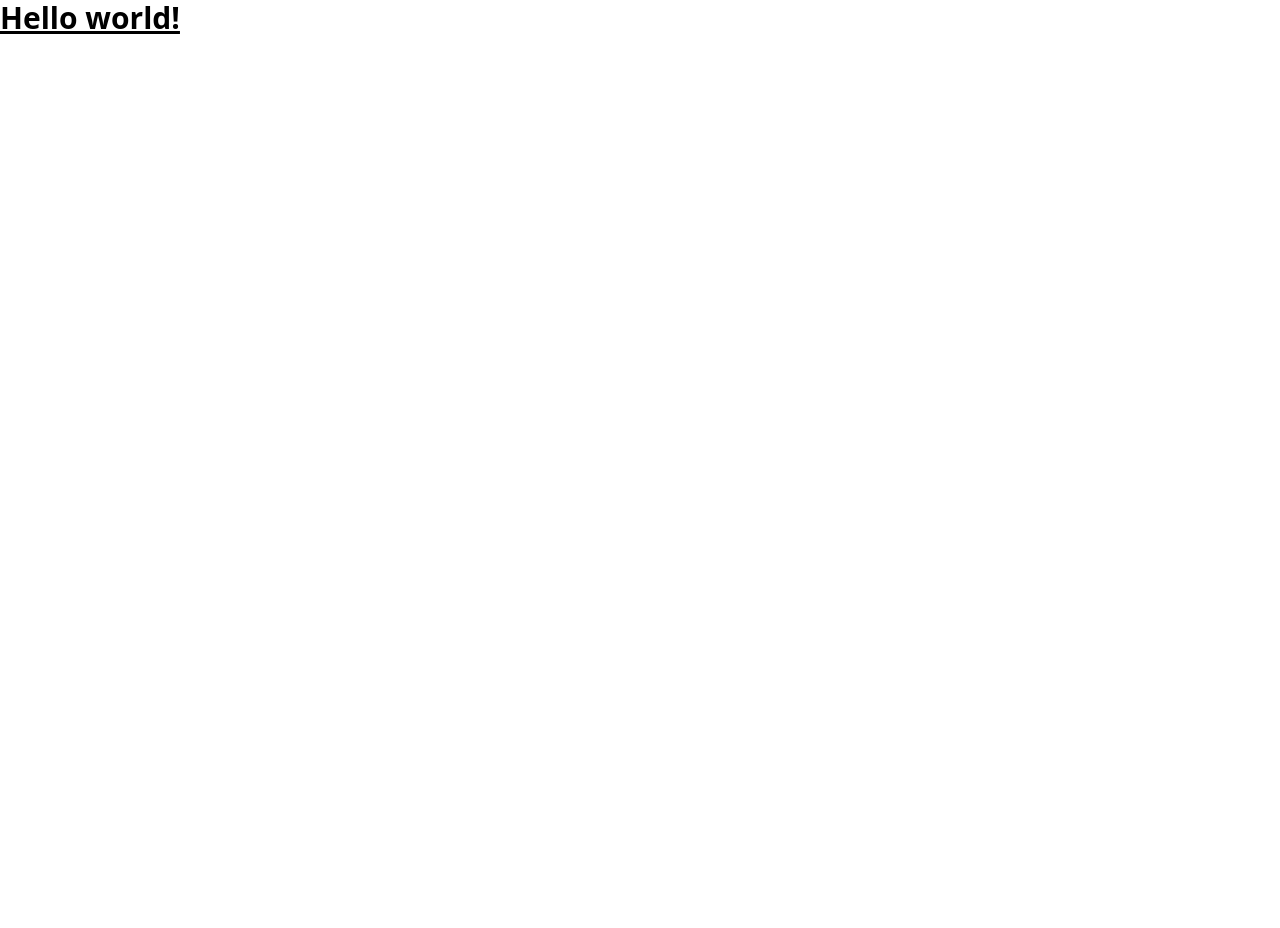
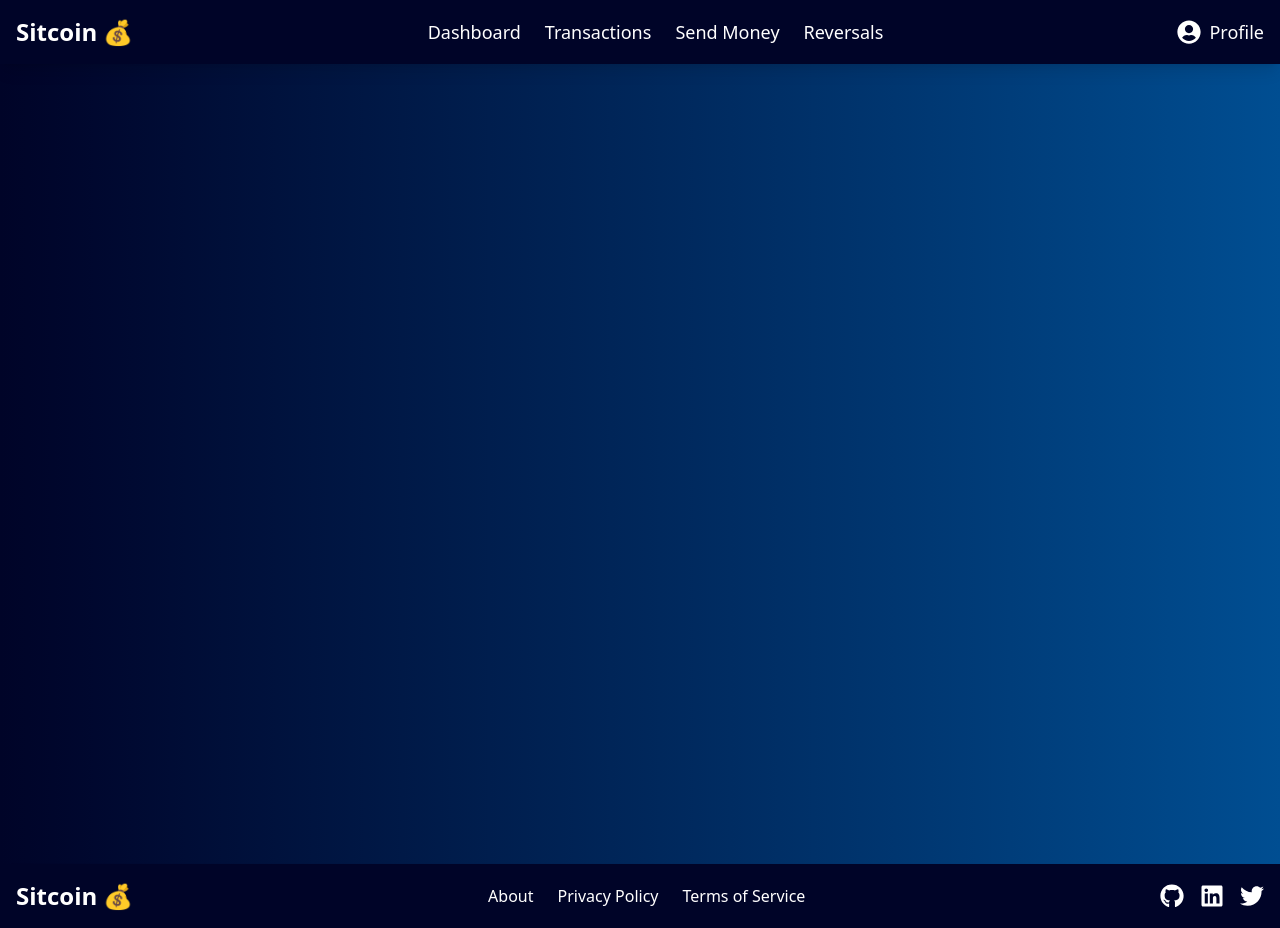
Before and after one commit to Vansh-Singhal/Sit-Coin, a React (Vite) app in the folder frontend/: page / in a window 1280 px wide. Before the commit the page ends 800 px from the top, so only its background shows below. Built offline with nearby package versions, Linux system fonts and the light colour scheme.

Commit message:
basic setup

```diff
--- a/frontend/package.json
+++ b/frontend/package.json
@@ -11,8 +11,11 @@
   },
   "dependencies": {
     "@tailwindcss/vite": "^4.0.8",
+    "frontend": "file:",
     "react": "^19.0.0",
     "react-dom": "^19.0.0",
+    "react-icons": "^5.5.0",
+    "react-router-dom": "^7.2.0",
     "tailwindcss": "^4.0.8"
   },
   "devDependencies": {
--- a/frontend/src/App.jsx
+++ b/frontend/src/App.jsx
@@ -1,12 +1,20 @@
 import React, { useState } from "react";
 import "./App.css";
+import { createBrowserRouter, RouterProvider } from "react-router-dom";
+import Home from "./pages/Home/Home.jsx";
+
+const AppRouter = createBrowserRouter([
+  {
+    path: "/",
+    element: <Home />,
+  },
+])
 
 function App() {
-  const [count, setCount] = useState(0);
 
   return (
     <>
-      <h1 className="text-3xl font-bold underline">Hello world!</h1>
+      <RouterProvider router={AppRouter} />
     </>
   );
 }
--- /dev/null
+++ b/frontend/src/components/shared/Footer.jsx
@@ -0,0 +1,46 @@
+import React from "react";
+import { Link } from "react-router-dom";
+import { FaGithub, FaLinkedin, FaTwitter } from "react-icons/fa";
+
+const Footer = () => {
+  return (
+    <footer className="bottom-0 left-0 right-0 z-50 p-4 bg-[#000428] bg-opacity-30 backdrop-blur-lg text-white shadow-lg flex justify-between items-center">
+      {/* Left Section - Logo */}
+      <div className="text-2xl font-bold">
+        <Link to="/" className="">
+          Sitcoin 💰
+        </Link>
+      </div>
+
+
+
+      {/* Center Section - Links */}
+      <div className="flex space-x-6">
+        <Link to="/about" className="">
+          About
+        </Link>
+        <Link to="/privacy" className="">
+          Privacy Policy
+        </Link>
+        <Link to="/terms" className="">
+          Terms of Service
+        </Link>
+      </div>
+
+      {/* Right Section - Social Media Icons */}
+      <div className="flex space-x-4">
+        <a href="https://github.com" target="_blank" rel="noopener noreferrer">
+          <FaGithub size={24} className="hover:text-gray-400" />
+        </a>
+        <a href="https://linkedin.com" target="_blank" rel="noopener noreferrer">
+          <FaLinkedin size={24} className="hover:text-gray-400" />
+        </a>
+        <a href="https://twitter.com" target="_blank" rel="noopener noreferrer">
+          <FaTwitter size={24} className="hover:text-gray-400" />
+        </a>
+      </div>
+    </footer>
+  );
+};
+
+export default Footer;
--- /dev/null
+++ b/frontend/src/components/shared/Header.jsx
@@ -0,0 +1,29 @@
+import React from "react";
+import { Link } from "react-router-dom";
+import { FaUserCircle } from "react-icons/fa";
+
+const Header = () => {
+  return (
+    <header className="min-h-8 top-0 left-0 right-0 z-50 p-4 bg-[#000428] bg-opacity-30 backdrop-blur-lg text-white shadow-lg flex justify-between items-center text-lg">
+      {/* Logo */}
+      <Link to="/" className="text-2xl font-bold">
+        Sitcoin 💰
+      </Link>
+
+      {/* Navigation Links */}
+      <nav className="flex space-x-6">
+        <Link to="/dashboard" className="">Dashboard</Link>
+        <Link to="/transactions" className="">Transactions</Link>
+        <Link to="/send" className="">Send Money</Link>
+        <Link to="/reversals" className="">Reversals</Link>
+      </nav>
+
+      <div className="flex items-center space-x-2">
+        <FaUserCircle size={24} />
+        <span className="cursor-pointer ">Profile</span>
+      </div>
+    </header>
+  );
+};
+
+export default Header;
--- /dev/null
+++ b/frontend/src/pages/Home/Home.jsx
@@ -0,0 +1,17 @@
+import React from "react";
+import Header from "../../components/shared/Header";
+import Footer from "../../components/shared/Footer";
+
+const Home = () => {
+  return (
+    <>
+      <Header />
+      <div className="text-white min-h-screen bg-gradient-to-r from-[#000428] to-[#004e92]">
+        {/* Hello */}
+      </div>
+      <Footer />
+    </>
+  );
+};
+
+export default Home;
```
Also changed, not shown: 1 other file (tests, documents, lock files or other folders).
